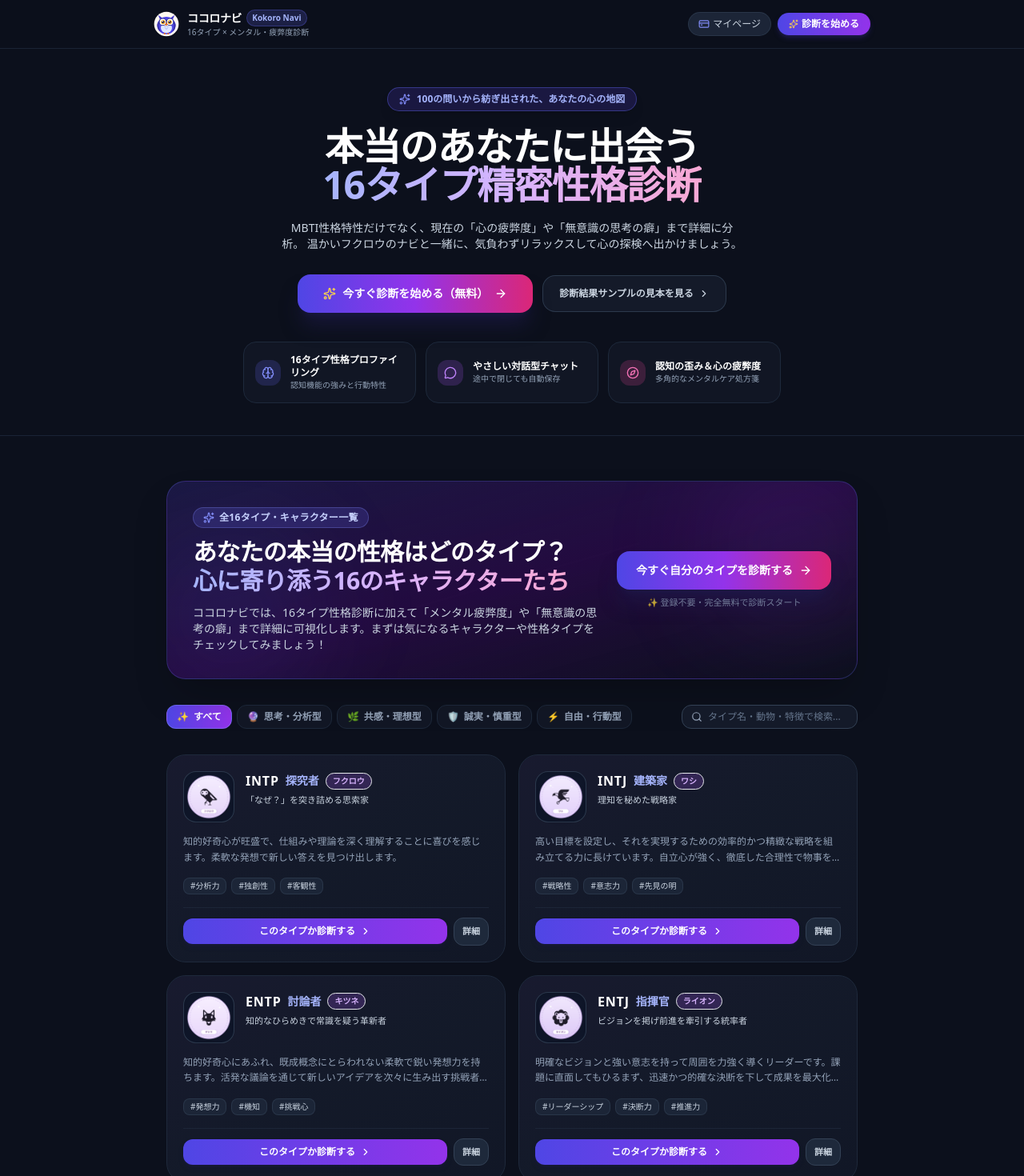
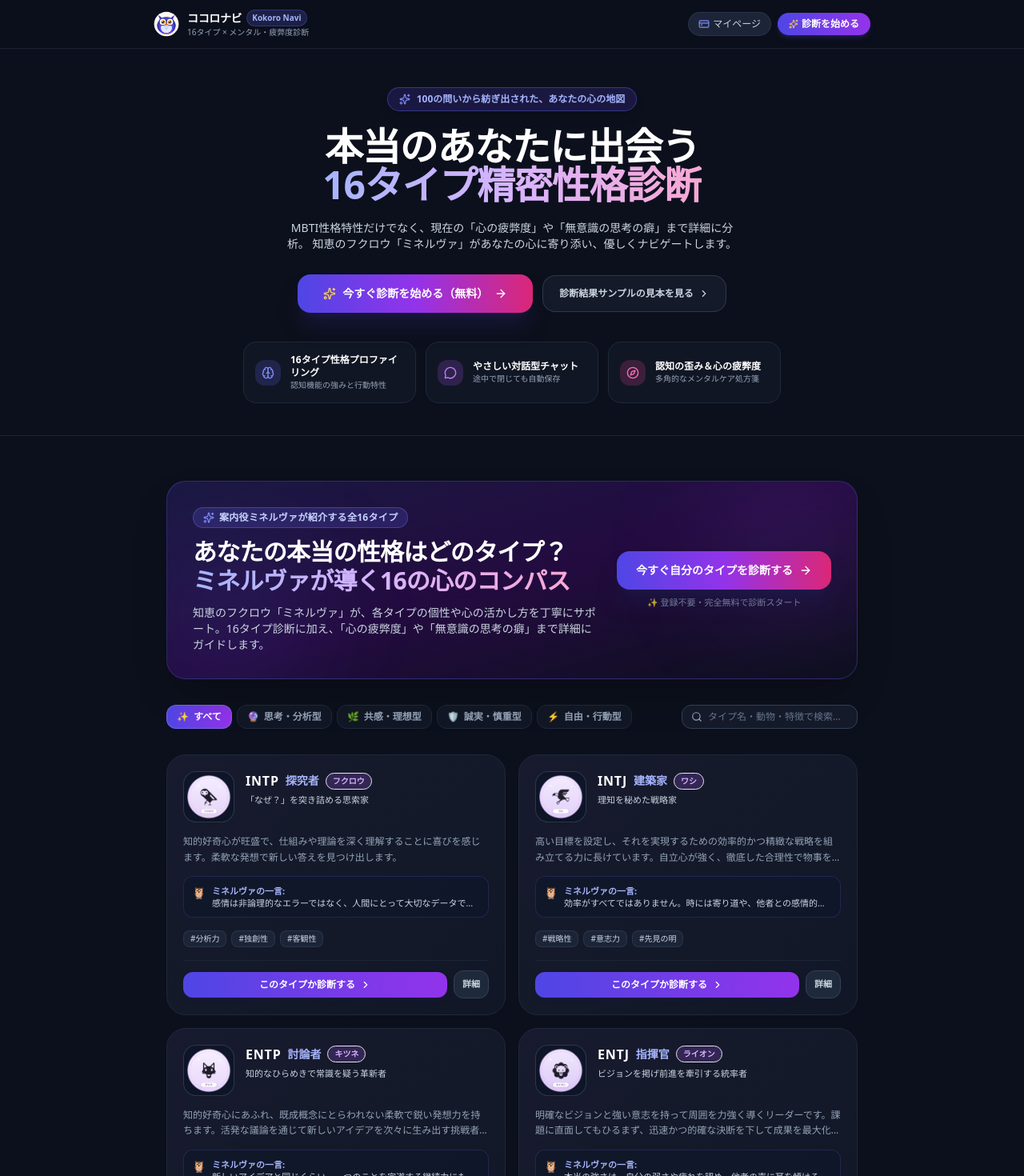
Before and after one commit to nako4747tamaru/my-project-2, a Next.js app: page / in a window 1280 px wide. Shown: the top 1470 px of the page at 80% size. Built offline with nearby package versions, Linux system fonts and the light colour scheme; no server answers.

Commit message:
feat: 案内役「ミネルヴァ」による16タイプサポート表記の統一とサンプル名称の適正化

```diff
--- a/app/account/page.tsx
+++ b/app/account/page.tsx
@@ -1012,7 +1012,7 @@ function AccountContent() {
                         type="text"
                         value={nameAuth}
                         onChange={(e) => setNameAuth(e.target.value)}
-                        placeholder="たか"
+                        placeholder="例: ミネルヴァ"
                         required
                         className="w-full px-3.5 py-2 rounded-xl bg-slate-900 border border-slate-700 text-xs text-white focus:outline-none focus:border-indigo-400"
                       />
--- a/app/page.tsx
+++ b/app/page.tsx
@@ -22,7 +22,7 @@ function HomeContent() {
   // - それ以外: ランディングトップ画面 ('landing')
   const [viewMode, setViewMode] = useState<'landing' | 'chat' | 'result'>('landing');
   const [userAnswers, setUserAnswers] = useState<Answers | undefined>(undefined);
-  const [userName, setUserName] = useState<string>('たか');
+  const [userName, setUserName] = useState<string>('ゲスト');
   const [hasResumeData, setHasResumeData] = useState(false);
   const [resumeIndex, setResumeIndex] = useState(0);
 
@@ -86,7 +86,7 @@ function HomeContent() {
   // 100問回答完了時（結果画面へ切り替え）
   const handleComplete = (answers: Answers, nickname: string) => {
     setUserAnswers(answers);
-    setUserName(nickname || 'たか');
+    setUserName(nickname || 'ゲスト');
     setViewMode('result');
     window.scrollTo({ top: 0, behavior: 'smooth' });
   };
--- a/app/result/ResultClient.tsx
+++ b/app/result/ResultClient.tsx
@@ -11,7 +11,7 @@ export default function ResultClient() {
   const searchParams = useSearchParams();
   const router = useRouter();
   const typeParam = searchParams.get('type')?.toUpperCase();
-  const nameParam = searchParams.get('name') || 'たか';
+  const nameParam = searchParams.get('name') || 'ゲスト';
 
   const [answers, setAnswers] = useState<Answers | undefined>(undefined);
   const [userName, setUserName] = useState<string>(nameParam);
--- a/components/common/OwlMascot.tsx
+++ b/components/common/OwlMascot.tsx
@@ -10,7 +10,7 @@ export default function OwlMascot({ className = '', size = 48 }: OwlMascotProps)
     <div
       className={`relative inline-flex items-center justify-center shrink-0 ${className}`}
       style={{ width: size, height: size }}
-      aria-label="ココロナビのマスコット フクロウのナビ"
+      aria-label="ココロナビの案内役 フクロウのミネルヴァ"
     >
       <svg
         viewBox="0 0 100 100"
--- a/components/landing/LandingView.tsx
+++ b/components/landing/LandingView.tsx
@@ -106,7 +106,7 @@ export default function LandingView({
 
           <p className="text-xs sm:text-sm text-slate-300 max-w-xl mx-auto leading-relaxed">
             MBTI性格特性だけでなく、現在の「心の疲弊度」や「無意識の思考の癖」まで詳細に分析。
-            温かいフクロウのナビと一緒に、気負わずリラックスして心の探検へ出かけましょう。
+            知恵のフクロウ「ミネルヴァ」があなたの心に寄り添い、優しくナビゲートします。
           </p>
 
           {/* CTAボタングループ */}
--- a/components/landing/TypeLandingSection.tsx
+++ b/components/landing/TypeLandingSection.tsx
@@ -122,16 +122,16 @@ export default function TypeLandingSection({
           <div className="space-y-3 text-center sm:text-left max-w-xl">
             <div className="inline-flex items-center gap-1.5 px-3 py-1 rounded-full bg-indigo-500/20 border border-indigo-400/30 text-indigo-200 text-xs font-bold tracking-wide">
               <Sparkles className="w-3.5 h-3.5 text-indigo-400" />
-              <span>全16タイプ・キャラクター一覧</span>
+              <span>案内役ミネルヴァが紹介する全16タイプ</span>
             </div>
             <h2 className="text-xl sm:text-2xl md:text-3xl font-extrabold text-white tracking-tight leading-tight">
               あなたの本当の性格はどのタイプ？<br />
               <span className="bg-gradient-to-r from-indigo-300 via-purple-300 to-pink-300 bg-clip-text text-transparent">
-                心に寄り添う16のキャラクターたち
+                ミネルヴァが導く16の心のコンパス
               </span>
             </h2>
             <p className="text-xs sm:text-sm text-slate-300 leading-relaxed">
-              ココロナビでは、16タイプ性格診断に加えて「メンタル疲弊度」や「無意識の思考の癖」まで詳細に可視化します。まずは気になるキャラクターや性格タイプをチェックしてみましょう！
+              知恵のフクロウ「ミネルヴァ」が、各タイプの個性や心の活かし方を丁寧にサポート。16タイプ診断に加え、「心の疲弊度」や「無意識の思考の癖」まで詳細にガイドします。
             </p>
           </div>
 
@@ -247,6 +247,15 @@ export default function TypeLandingSection({
                   {info.description}
                 </p>
 
+                {/* ミネルヴァからのワンポイントサポート */}
+                <div className="p-2.5 rounded-xl bg-slate-900/80 border border-indigo-500/20 text-[11px] text-slate-300 flex items-start gap-2">
+                  <span className="text-sm shrink-0">🦉</span>
+                  <div className="leading-snug">
+                    <span className="font-bold text-indigo-300">ミネルヴァの一言: </span>
+                    <span className="text-slate-300 line-clamp-1">{info.growthAdvice}</span>
+                  </div>
+                </div>
+
                 {/* 特徴タグリスト */}
                 <div className="flex flex-wrap gap-1.5 pt-0.5">
                   {info.tags.map((tag) => (
--- a/components/result/ComingSoonSection.tsx
+++ b/components/result/ComingSoonSection.tsx
@@ -55,9 +55,9 @@ export default function ComingSoonSection() {
       id: 'ai-chat',
       badge: '開発中',
       badgeColor: 'bg-teal-500/20 text-teal-300 border-teal-400/40',
-      title: 'ナビと話せるAIメンタル相談',
-      subtitle: '夜遅くのモヤモヤも、フクロウのナビが寄り添う',
-      desc: '認知行動療法のフレームワークを搭載したフクロウのナビが、24時間いつでもあなたの不安や自己否定の感情を優しく解きほぐします。',
+      title: 'ミネルヴァと話せるAIメンタル相談',
+      subtitle: '夜遅くのモヤモヤも、フクロウのミネルヴァが寄り添う',
+      desc: '認知行動療法のフレームワークを搭載したフクロウのミネルヴァが、24時間いつでもあなたの不安や自己否定の感情を優しく解きほぐします。',
       icon: <MessageCircleHeart className="w-5 h-5 text-teal-300" />,
       bgGradient: 'from-teal-950/30 via-slate-900/60 to-slate-900/40',
       borderColor: 'border-teal-500/30 hover:border-teal-400/60',
--- a/components/result/ResultScreen.tsx
+++ b/components/result/ResultScreen.tsx
@@ -251,7 +251,7 @@ function ShareButtonGroup({
 }
 
 export default function ResultScreen({
-  userName = 'たか',
+  userName = 'ゲスト',
   answers,
   questions = defaultQuestions,
   initialResult,
@@ -1534,7 +1534,7 @@ ${shareUrl}
           <div className="p-4 rounded-3xl bg-[#141A29] border border-slate-700/80 text-center space-y-3 shadow-lg">
             <div className="flex items-center justify-center gap-2 text-xs font-bold text-slate-300">
               <OwlMascot size={22} />
-              <span>ナビからのご案内</span>
+              <span>案内役ミネルヴァからのご案内</span>
             </div>
             <p className="text-[11px] text-slate-400 leading-relaxed max-w-xs mx-auto">
               診断結果は端末の履歴に保存されています。別のニックネームで受け直したい時や、お友達に診断してもらう時はいつでもリセットして新しく始められます。
```
Also changed, not shown: components/chat/ChatDiagnosticScreen.tsx (+9 -9 lines).
